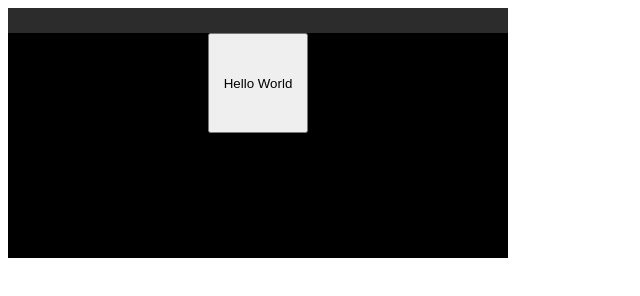
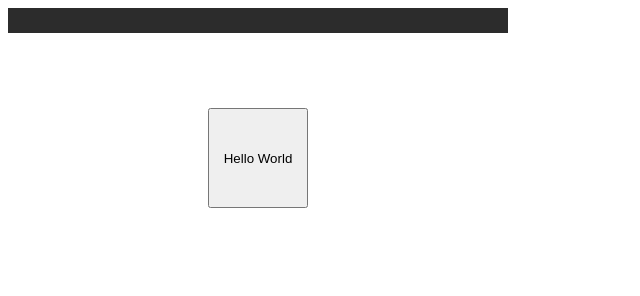
Before and after one commit to notunk0wn23/OceanOS, a website built with Vite: page index.html in a window 1280 px wide. Shown: the whole page, without its empty margins (0-640 px from the left). Built offline with nearby package versions, Linux system fonts and the light colour scheme.

Commit message:
Move windows to class separate from display manager

```diff
--- a/index.html
+++ b/index.html
@@ -6,6 +6,11 @@
         <title>OceanOS</title>
     </head>
     <body>
+        <style>
+            body {
+                height: 100vh;
+            }
+        </style>
         <script src="src/index.js" type="module"></script>
     </body>
 </html>
--- a/package.json
+++ b/package.json
@@ -5,7 +5,7 @@
   "main": "src/index.js",
   "scripts": {
     "test": "echo \"Error: no test specified\" && exit 1",
-    "dev": "vite src"
+    "dev": "vite"
   },
   "repository": {
     "type": "git",
--- a/src/index.js
+++ b/src/index.js
@@ -33,3 +33,5 @@ const app = {
 };
 
 kernel.displayManager.initializeWindow(app)
+app.children = []
+kernel.displayManager.initializeWindow(app)
--- a/src/modules/DisplayManager.js
+++ b/src/modules/DisplayManager.js
@@ -1,113 +1,21 @@
 import { UIElement } from "./UIElement.js";
+import { Window } from "./Window.js";
 
 export class DisplayManager {
-  constructor() {
-    this.windows = [];
-    this.windowContainer = document.createElement("window-area")
-    this.windowContainer.positon = "relative"
-    this.windowContainer.display = "inline-block"
+    constructor() {
+        this.windows = [];
+        this.windowContainer = document.createElement("window-area");
+        this.windowContainer.style.positon = "relative";
+        this.windowContainer.style.display = "block";
 
-    this.windowContainer.style.width = "90%"
-    this.windowContainer.style.minHeight = "500px"
+        this.windowContainer.style.width = "100%";
+        this.windowContainer.style.height = "100%";
 
-    document.body.appendChild(this.windowContainer)
-  }
-
-  initializeWindow(window) {
-    let localWindow = window;
-    let windowElement = document.createElement("window");
-    let titlebar = document.createElement("window-title");
-    let contentContainer = document.createElement("window-content");
-
-    windowElement.style.display = "block"
-    contentContainer.style.display = "block"
-    titlebar.style.display = "block"
-
-    titlebar.style.backgroundColor = "#2c2c2c"
-    titlebar.style.width = "100%"
-    titlebar.style.height = "25px";
-
-    localWindow.element = windowElement;
-
-    localWindow.element.style.overflow = "hidden";
-    localWindow.element.style.position = "relative";
-    localWindow.element.style.width = window.width + "px";
-    localWindow.element.style.height = window.height + "px";
-
-    contentContainer.width = "100%"
-    contentContainer.height = localWindow.element.style.height;
-
-    // Dragging
-    let offsetX, offsetY;
-
-    titlebar.addEventListener("mousedown", onMouseDown);
-
-    function onMouseDown(e) {
-      offsetX = e.clientX - localWindow.element.offsetLeft;
-      offsetY = e.clientY -  localWindow.element.offsetTop;
-      localWindow.element.addEventListener("mousemove", onMouseMove);
-      localWindow.element.addEventListener("mouseup", onMouseUp);
-      localWindow.element.addEventListener("mouseleave", onMouseUp);
+        document.body.appendChild(this.windowContainer);
     }
 
-    function onMouseMove(e) {
-      localWindow.element.style.left = `${e.clientX - offsetX}px`;
-      localWindow.element.style.top = `${e.clientY - offsetY}px`;
+    initializeWindow(config) {
+        const window = new Window(null, this, config);
+        this.windowContainer.appendChild(window.element);
     }
-
-    function onMouseUp() {
-      localWindow.element.removeEventListener("mousemove", onMouseMove);
-      localWindow.element.removeEventListener("mouseup", onMouseUp);
-      localWindow.element.removeEventListener("mouseleave", onMouseUp);
-    }
-    if (localWindow.style) {
-      Object.assign(windowElement.style, localWindow.style);
-    }
-
-    localWindow.children.forEach((component) =>
-      this.renderComponent(component, contentContainer),
-    );
-
-    this.windows.push(localWindow);
-    localWindow.element.appendChild(titlebar)
-    localWindow.element.appendChild(contentContainer)
-    this.windowContainer.appendChild(localWindow.element);
-  }
-
-  renderComponent(component, container) {
-    const element = document.createElement(component.type);
-    if (component.text) {
-      element.textContent = component.text;
-    }
-    element.style.position = "relative"; // Ensure absolute positioning for geometry
-    if (component.geometry) {
-      if (typeof component.geometry.x == "number") {
-        element.style.left = component.geometry.x + "px";
-      } else {
-        element.style.left = component.geometry.x;
-      }
-      if (typeof component.geometry.y == "number") {
-        element.style.top = component.geometry.y + "px";
-      } else {
-        element.style.top = component.geometry.y;
-      }
-      element.style.width = component.geometry.width + "px";
-      element.style.height = component.geometry.height + "px";
-    }
-    if (component.style) {
-      Object.assign(element.style, component.style);
-    }
-
-    if (component.onClick) {
-      element.addEventListener("click", component.onClick);
-    }
-    if (component.children) {
-      component.children.forEach((child) => this.renderComponent(child));
-    }
-
-    container.appendChild(element);
-    if (component.onLoad) {
-      component.onLoad();
-    }
-  }
 }
--- /dev/null
+++ b/src/modules/Window.js
@@ -0,0 +1,132 @@
+const dragElement = function(element, container) {
+    let posX = 0,
+        posY = 0;
+
+    element
+        .querySelector("window-title")
+        ?.addEventListener("mousedown", dragMouseDown);
+
+    function dragMouseDown(e) {
+        e.preventDefault();
+        closeAll();
+
+        posX = e.clientX;
+        posY = e.clientY;
+
+        document.onmouseup = closeDragElement;
+        document.onmousemove = elementDrag;
+    }
+
+    function elementDrag(e) {
+        e.preventDefault();
+
+        const dx = e.clientX - posX;
+        const dy = e.clientY - posY;
+
+        const newTop = element.offsetTop + dy;
+        const newLeft = element.offsetLeft + dx;
+
+        const containerWidth = container.offsetWidth;
+        const containerHeight = container.offsetHeight;
+
+        if (newTop >= 0 && newTop + element.offsetHeight <= containerHeight) {
+            element.style.top = `${newTop}px`;
+        }
+
+        if (newLeft >= 0 && newLeft + element.offsetWidth <= containerWidth) {
+            element.style.left = `${newLeft}px`;
+        }
+
+        posX = e.clientX;
+        posY = e.clientY;
+    }
+
+    function closeDragElement() {
+        document.onmouseup = null;
+        document.onmousemove = null;
+        container.onmouseleave = null;
+    }
+
+    function closeAll() {
+        closeDragElement();
+        container.onmouseenter = null;
+    }
+};
+
+const renderComponent = function(component, container) {
+    const element = document.createElement(component.type);
+    if (component.text) {
+        element.textContent = component.text;
+    }
+    element.style.position = "relative"; // Ensure absolute positioning for geometry
+    if (component.geometry) {
+        if (typeof component.geometry.x == "number") {
+            element.style.left = component.geometry.x + "px";
+        } else {
+            element.style.left = component.geometry.x;
+        }
+        if (typeof component.geometry.y == "number") {
+            element.style.top = component.geometry.y + "px";
+        } else {
+            element.style.top = component.geometry.y;
+        }
+        element.style.width = component.geometry.width + "px";
+        element.style.height = component.geometry.height + "px";
+    }
+    if (component.style) {
+        Object.assign(element.style, component.style);
+    }
+
+    if (component.onClick) {
+        element.addEventListener("click", component.onClick);
+    }
+    if (component.children) {
+        component.children.forEach((child) => this.renderComponent(child));
+    }
+
+    container.appendChild(element);
+    if (component.onLoad) {
+        component.onLoad();
+    }
+};
+
+export class Window {
+    constructor(process, display, config) {
+        //this.process = process;
+        this.display = display;
+
+        this.focused = true;
+
+        this.width = config.width;
+        this.height = config.height;
+
+        this.element = document.createElement("window");
+        this.titlebar = document.createElement("window-title");
+        this.content = document.createElement("window-content");
+
+        this.element.style.display = "block";
+        this.titlebar.style.display = "block";
+        this.content.style.display = "block";
+
+        this.element.style.overflow = "hidden";
+        this.element.style.position = "absolute";
+        this.element.style.width = String(this.width) + "px";
+        this.element.style.height = String(this.height) + "px";
+
+        this.titlebar.style.backgroundColor = "#2c2c2c";
+        this.titlebar.style.width = "100%";
+        this.titlebar.style.height = "25px";
+
+        this.content.style.width = "100%";
+        this.content.style.height = "100%";
+
+        config.children.forEach((component) => {
+            renderComponent(component, this.content)
+        })
+
+        this.element.appendChild(this.titlebar);
+        this.element.appendChild(this.content);
+
+        dragElement(this.element, display.windowContainer);
+    }
+}
```
Also changed, not shown: README.md.
